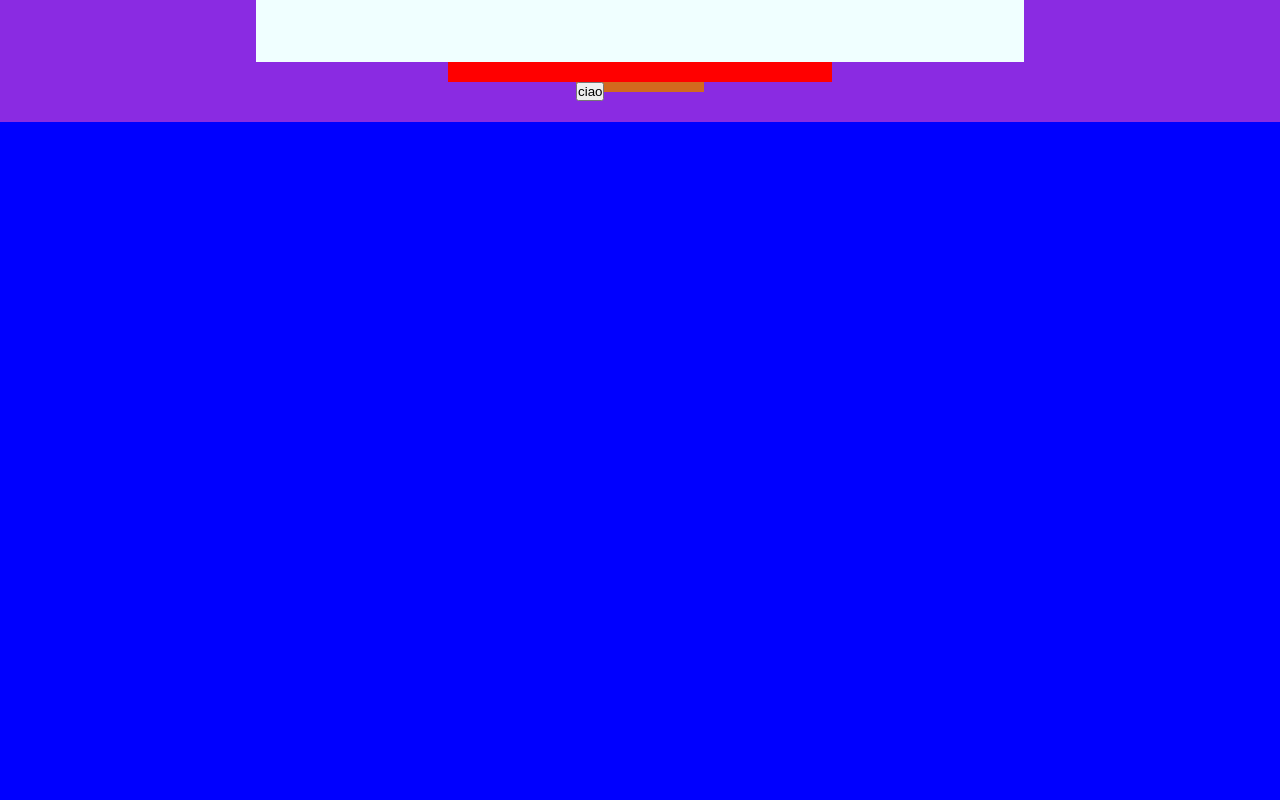
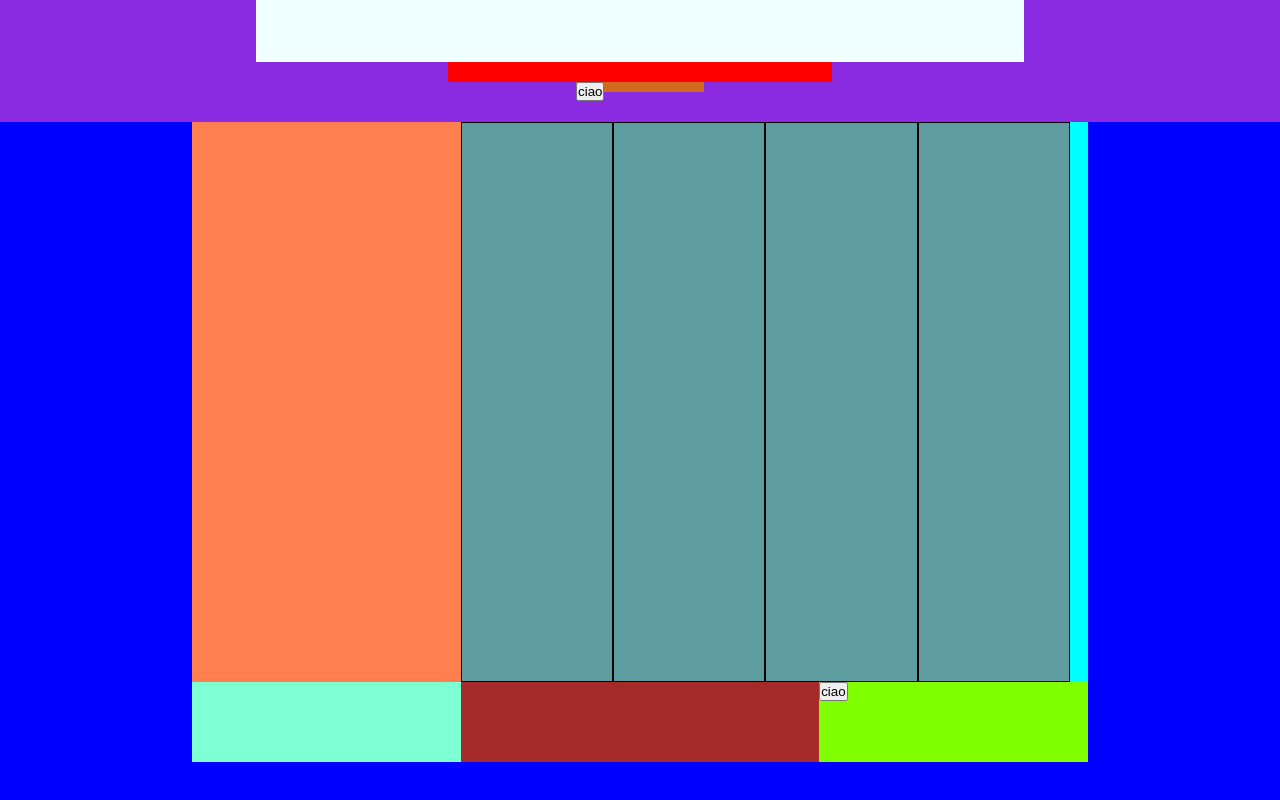
Before and after one commit to DomenicoGalileo88/htmlcss-discord, a plain HTML site: page index.html in a window 1280 px wide. Shown: the part 1478-2278 px from the top of the page. Drawn offline with Linux system fonts and the light colour scheme.

Commit message:
Add footer structure

```diff
--- a/css/style.css
+++ b/css/style.css
@@ -7,6 +7,12 @@
 /* *******************
 Utility
 **********************/
+
+.clearfix{
+    content: "";
+    display: table;
+    clear: both;
+}
 
 /**********
  HEADER
@@ -55,21 +61,21 @@ Utility
     background-color: blueviolet;
 }
 
-.main_section .row{
+.main_section .row_main{
     height: 100%;
     width: 80%;
     background-color: pink;
     margin: 0 auto;
 }
 
-.row>.col_lg{
+.row_main>.col_lg{
     display: inline-block;
     width: 69%;
     height: 100%;
     background-color: cornflowerblue;
 }
 
-.row>.col_sm{
+.row_main>.col_sm{
     display: inline-block;
     width: 30%;
     height: 100%;
@@ -113,3 +119,46 @@ Utility
      height: 100vh;
      background-color: blue;
  }
+
+ .row_footer{
+     width: 70%;
+     height: 70%;
+     background-color: aqua;
+     margin: 0 auto;
+ }
+
+ .col_lg_footer{
+     width: 30%;
+     height: 100%;
+     background-color: coral;
+     float: left;
+ }
+
+ .col_sm_footer{
+     width: 17%;
+     height: 100%;
+     background-color: cadetblue;
+     border: 1px solid black;
+     float: left;
+ }
+
+ .footerbar{
+     width: 70%;
+     height: 10%;
+     background-color: brown;
+     margin: 0 auto;
+ }
+
+ .logo_discord{
+     width: 30%;
+     height: 100%;
+     float: left;
+     background-color: aquamarine;
+ }
+
+ .button_footer{
+     float: right;
+     width: 30%;
+     height: 100%;
+     background-color:chartreuse;
+ }
--- a/index.html
+++ b/index.html
@@ -30,7 +30,7 @@
 
         <section class="main_section">
 
-            <div class="row">
+            <div class="row_main">
 
                 <div class="col_lg"></div>
 
@@ -43,7 +43,7 @@
 
         <section class="main_section">
 
-            <div class="row">
+            <div class="row_main">
 
                 <div class="col_sm"></div>
 
@@ -56,7 +56,7 @@
 
         <section class="main_section">
 
-            <div class="row">
+            <div class="row_main">
 
                 <div class="col_lg"></div>
 
@@ -87,7 +87,35 @@
       </main>
       <!-- /.site_main -->
 
-      <footer class="site_footer"></footer>
+      <footer class="site_footer">
+
+        <div class="row_footer clearfix">
+
+            <div class="col_lg_footer"></div>
+
+            <div class="col_sm_footer"></div>
+
+            <div class="col_sm_footer"></div>
+
+            <div class="col_sm_footer"></div>
+
+            <div class="col_sm_footer"></div>
+
+        </div>
+
+        <div class="footerbar clearfix">
+
+            <div class="logo_discord"></div>
+
+            <div class="button_footer">
+
+                <button>ciao</button>
+
+            </div>
+
+        </div>
+
+      </footer>
       <!-- /.site_footer -->
 
     </div>
```
